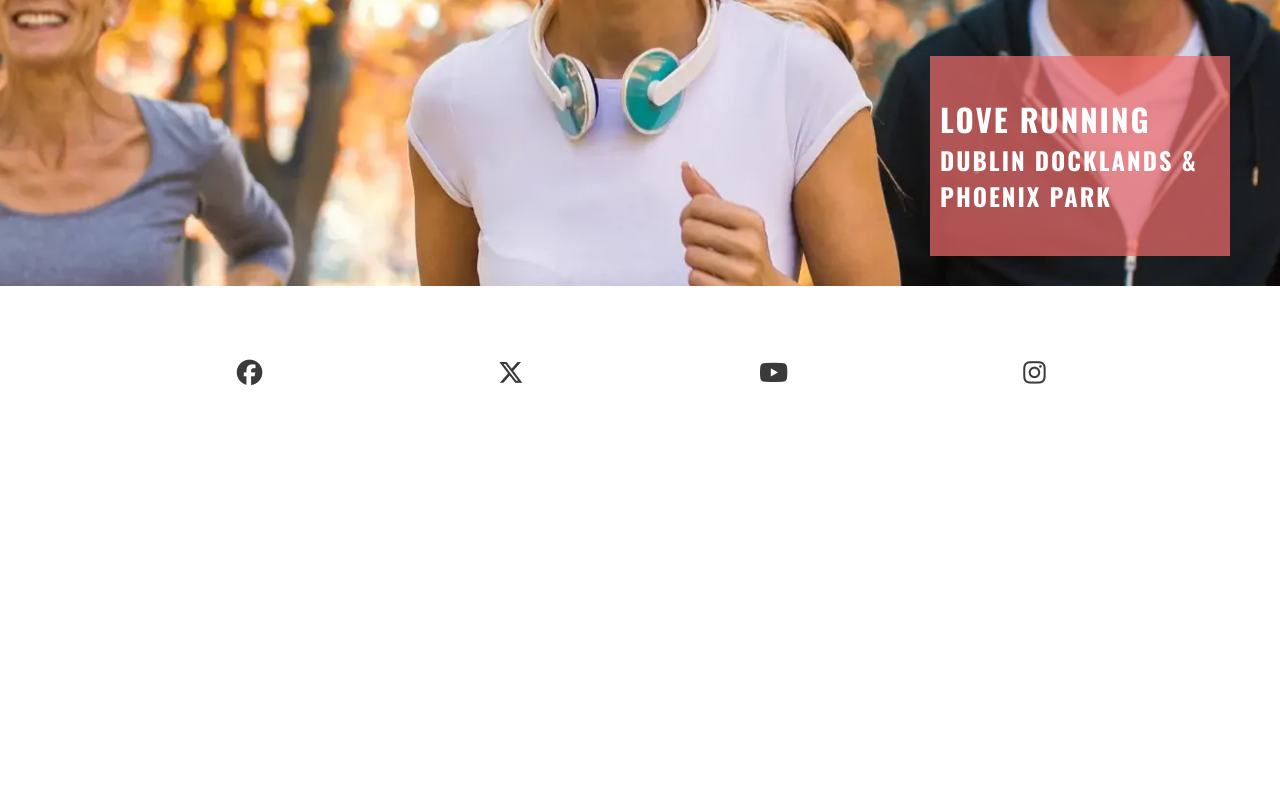
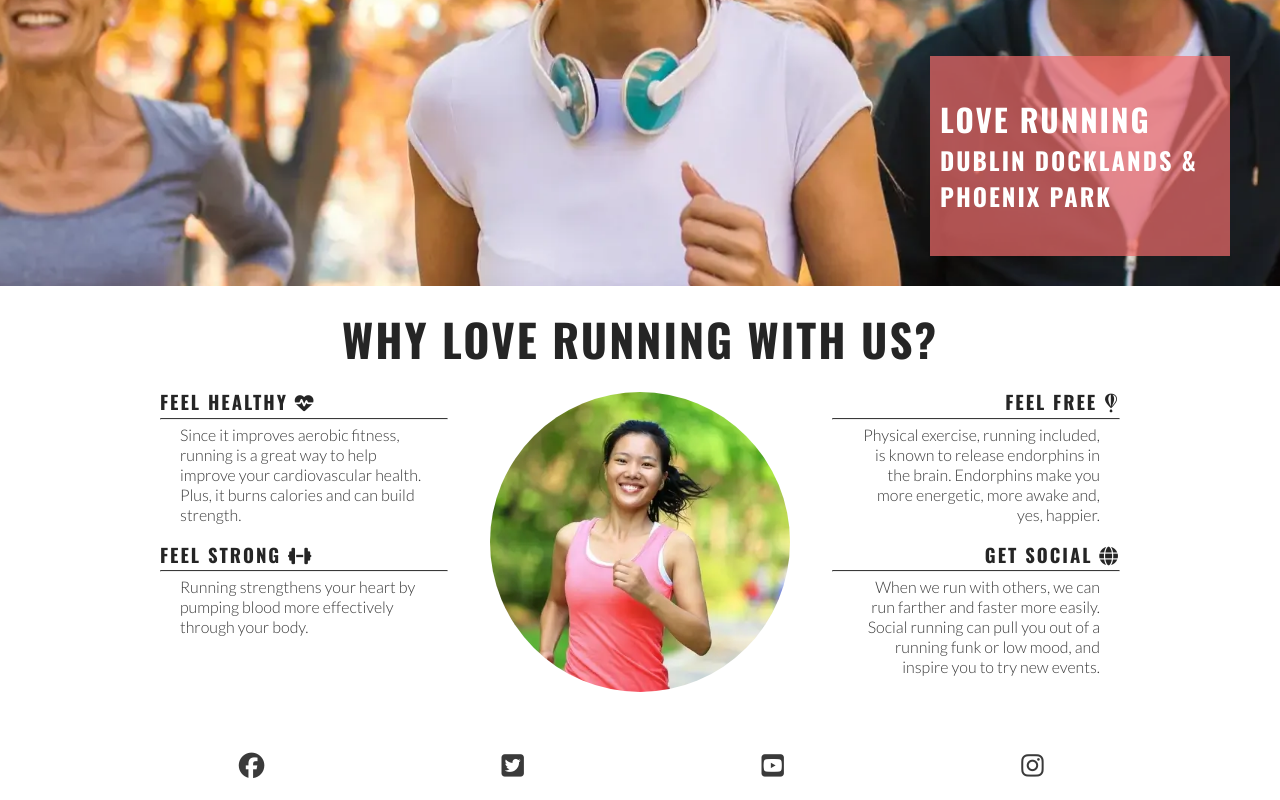
Before and after one commit to Moradillo91/love-running, a plain HTML site: page index.html in a window 1280 px wide. Shown: the part 393-1193 px from the top of the page. Before the commit the page ends 800 px from the top, so only its background shows below. Drawn offline with nearby package versions, Linux system fonts and the light colour scheme.

Commit message:
Add circular image to reasons section

```diff
--- a/assets/css/style.css
+++ b/assets/css/style.css
@@ -1,32 +1,33 @@
-/* Google Fonts */
-@import url('https://fonts.googleapis.com/css2?family=Lato:ital,wght@0,100;0,300;0,400;0,700;0,900;1,100;1,300;1,400;1,700;1,900&family=Oswald:wght@200..700&display=swap');
+/* Google fonts import */
+@import url('https://fonts.googleapis.com/css2?family=Lato:wght@300&family=Oswald:wght@200;300;400;500;600;700&display=swap');
+
 /* Asterisk wildcard selector to override default styles added by the browser */
 * {
+    padding: 0;
     margin: 0;
-  padding: 0;
     box-sizing: border-box;
 }
 
-/*General styles*/
+/* General styles */
 body {
     min-height: 100vh;
     display: flex;
     flex-direction: column;
-  /*Generec project styles*/
+    /* Generic project styles */
     color: #3a3a3a;
     font-family: 'Lato', sans-serif;
-
 }
 
-
-h1, h2, h3 {
+h1,
+h2,
+h3 {
     font-family: 'Oswald', sans-serif;
     text-transform: uppercase;
     letter-spacing: 2px;
     color: #252525;
 }
 
-/*header*/
+/* Header */
 header {
     background-color: #ffffff;
     padding: 0 1rem;
@@ -39,73 +40,26 @@ header {
     align-items: baseline;
 }
 
-header a{
+header a {
     text-decoration: none;
     color: inherit;
-
-}
-
-/*main*/
-main {
-  flex: 1 0 auto;
-  /*Make main element take up any surplus space to push footer down*/
-  margin-top: 47px;
-}
-
-/* Hero Section Styles */
-#hero {
-  height: 600px;
-  width: 100%;
-  background: url(../images/hero-image.webp) no-repeat center center/cover;
-  position: relative;
-}
-
-#cover-text {
-  /*Add rbg valeu stes the opacity so it is transparent*/
-  background-color: rgb(241, 109, 107, .7);
-  font-size: 130%;
-  position: absolute;
-  bottom: 30px;
-  width: 80%;
-  min-height: 200px;
-  padding-top: 40px;
-  padding-left: 10px;
-}
-
-  #cover-text > h2, #cover-text > h3 {
-    color: #ffffff;
-  }
-
-/*footer*/
-#social-networks {
-  text-align: center;
-  padding: 20px 0;
-  display: flex;
-  justify-content: space-evenly;
-  list-style-type: none;
-}
-
-#social-networks i {
-  font-size: 160%;
- padding: 5%;
-  color: #3a3a3a;
 }
 
 #menu {
     font-size: 110%;
+    letter-spacing: 4px;
     list-style-type: none;
-  letter-spacing: 4px;
 }
 
-#menu > li {
-  margin: 1rem;
+#menu>li {
+    margin-bottom: 1em;
 }
 
 .active {
     border-bottom: 1px solid #3a3a3a;
 }
 
-/*Navbar styles with dropdown toggle */
+/* Navbar styles with dropdown toggle */
 nav {
     position: absolute;
     background-color: #ffffff;
@@ -130,8 +84,100 @@ nav {
     font-size: 2rem;
 }
 
-/* Media query: Tablets and large (768px and up) */
+/* Main content */
+main {
+    /* Make main element take up any surplus space to push footer down */
+    flex: 1 0 auto;
+    margin-top: 47px;
+}
+
+/* Hero section */
+#hero {
+    height: 600px;
+    width: 100%;
+    background: url("../images/hero-image.webp") no-repeat center center/cover;
+    position: relative;
+}
+
+#cover-text {
+    /* Final rgba value sets the opacity so it is semi-transparent */
+    background-color: rgba(241, 109, 107, .7);
+    font-size: 130%;
+    position: absolute;
+    bottom: 30px;
+    width: 80%;
+    min-height: 200px;
+    padding-top: 40px;
+    padding-left: 10px;
+}
+
+#cover-text>h2,
+#cover-text>h3 {
+    color: #ffffff;
+}
+
+/* Reasons section */
+#reasons {
+    width: 90%;
+    margin: 20px auto;
+}
+
+#reasons h2 {
+    margin-bottom: 20px;
+    text-align: center;
+    font-size: 280%;
+}
+
+#benefits-physical>div,
+#benefits-mental>div {
+    line-height: 20px;
+    margin-bottom: 20px;
+}
+
+#benefits p {
+    padding: 0 20px;
+}
+
+#benefits hr {
+    border-top: 1px solid #3a3a3a;
+    margin: 5px 0;
+}
+
+#circle-cover-bg {
+    background: url('../images/reasons-image.webp') no-repeat top center / cover;
+    height: 90vw;
+    width: 90vw;
+    margin-bottom: 20px;
+    /* Makes the square image into a circle */
+    border-radius: 50%;
+    max-width: 300px;
+    max-height: 300px;
+}
+
+#benefits-image {
+    display: flex;
+    align-items: center;
+    justify-content: center;
+}
+
+/* Footer */
+#social-networks {
+    text-align: center;
+    padding: 20px 0;
+    display: flex;
+    justify-content: space-evenly;
+    list-style-type: none;
+}
+
+#social-networks i {
+    font-size: 160%;
+    padding: 5%;
+    color: #3a3a3a;
+}
+
+/* Media query: tablets and larger (768px and up) */
 @media screen and (min-width: 768px) {
+
     /* Header */
     nav {
         display: block;
@@ -139,19 +185,18 @@ nav {
         box-shadow: none;
         width: fit-content;
         padding-right: 1rem;
-
     }
 
     #menu {
         display: flex;
     }
-  #menu > li {
+
+    #menu>li {
         padding-left: 1rem;
     }
 
     .nav-toggle-label {
         display: none;
-  }
     }
 
     #logo {
@@ -162,18 +207,67 @@ nav {
 
     /* Main content */
     main {
-  /* Push down the content to make room for the header */
+        /* Push main content down to accommodate larger header */
         margin-top: 79px;
     }
-/* Hero section */
-#cover-text{
+
+    /* Hero */
+    #cover-text {
         width: 300px;
         right: 50px;
     }
 
-/* Media query: Tablets and large (992px and up) */
+    /* Reasons section */
+    #benefits-physical,
+    #benefits-mental {
+        display: flex;
+        flex-direction: column;
+        width: 100%;
+    }
+
+    #benefits-physical>div,
+    #benefits-mental>div {
+        width: 75%;
+    }
+
+    #benefits-mental>div {
+        text-align: end;
+        align-self: flex-end;
+    }
+
+}
+
+/* Large devices (laptops and desktops, 992px and up) */
 @media screen and (min-width: 992px) {
-  #menu  a:hover {
+    #menu a:hover {
         border-bottom: 1px solid #3a3a3a;
     }
 }
+
+@media screen and (min-width: 1200px) {
+    /* Reasons section */
+    #benefits {
+        display: flex;
+        flex-direction: row;
+    }
+
+    #benefits > div {
+        flex: 1;
+    }
+
+    #benefits-image {
+        order: 0
+    }
+
+    #benefits-mental {
+        order: 1;
+    }
+
+    #benefits-mental > div {
+        align-self: flex-start;
+    }
+
+    #benefits-physical > div {
+        align-self: flex-end;
+    }
+}
--- a/index.html
+++ b/index.html
@@ -1,40 +1,22 @@
   <!DOCTYPE html>
   <html lang="en">
+
   <head>
-    <meta charset="UTF-8" />
-    <meta http-equiv="X-UA-Compatible" content="IE=edge" />
-    <meta name="viewport" content="width=device-width, initial-scale=1.0" />
+      <meta charset="UTF-8">
+      <meta http-equiv="X-UA-Compatible" content="IE=edge">
+      <meta name="viewport" content="width=device-width, initial-scale=1.0">
       <!-- Meta tags for search engines -->
-    <meta
-      name="description"
-      content="Love Running. Club for runners in Dublin, Ireland. Urban running, trail running. Dublin docklands and Phoenix Park"
-    />
-    <meta
-      name="keywords"
-      content="love running, run, running club, runners, Ireland, Dublin, sport, exercise"
-    />
+      <meta name="description"
+          content="Love Running. Club for runners in Dublin, Ireland. Urban running, trail running. Dublin docklands and Phoenix Park">
+      <meta name="keywords" content="love running, run, running club, runners, Ireland, Dublin, sport, exercise">
       <!-- Title -->
       <title>Love Running</title>
       <!-- Favicon -->
-    <link
-      rel="apple-touch-icon"
-      sizes="180x180"
-      href="assets/favicon/apple-touch-icon.png"
-    />
-    <link
-      rel="icon"
-      type="image/png"
-      sizes="32x32"
-      href="assets/favicon/favicon-32x32.png"
-    />
-    <link
-      rel="icon"
-      type="image/png"
-      sizes="16x16"
-      href="assets/favicon/favicon-16x16.png"
-    />
-    <!--Stylesheets-->
-    <link rel="stylesheet" href="/assets/css/style.css" />
+      <link rel="apple-touch-icon" sizes="180x180" href="assets/favicon/apple-touch-icon.png">
+      <link rel="icon" type="image/png" sizes="32x32" href="assets/favicon/favicon-32x32.png">
+      <link rel="icon" type="image/png" sizes="16x16" href="assets/favicon/favicon-16x16.png">
+      <!-- Stylesheet -->
+      <link rel="stylesheet" href="assets/css/style.css">
   </head>
 
   <body>
@@ -43,7 +25,7 @@
           <a href="index.html">
               <h1 id="logo">Love Running</h1>
           </a>
-      <input type="checkbox" id="nav-toggle" name="nav-toggle" />
+          <input type="checkbox" id="nav-toggle" name="nav-toggle">
           <label for="nav-toggle" class="nav-toggle-label">
               <i class="fa-solid fa-bars"></i>
           </label>
@@ -51,7 +33,7 @@
               <ul id="menu">
                   <li><a href="index.html" class="active">Home</a></li>
                   <li><a href="gallery.html">Gallery</a></li>
-          <li><a href="signup.html">Sing up</a></li>
+                  <li><a href="signup.html">Sign Up</a></li>
               </ul>
           </nav>
       </header>
@@ -61,7 +43,42 @@
           <section id="hero">
               <div id="cover-text">
                   <h2>Love Running</h2>
-          <h3>Dublin docklands & Phoenix Park</h3>
+                  <h3>Dublin Docklands & Phoenix Park</h3>
+              </div>
+          </section>
+          <section id="reasons">
+              <h2>Why love running with us?</h2>
+              <div id="benefits">
+                  <div id="benefits-physical">
+                      <div>
+                          <h3>Feel healthy <i class="fa-solid fa-heart-pulse"></i></h3>
+                          <hr>
+                          <p>Since it improves aerobic fitness, running is a great way to help improve your cardiovascular
+                              health. Plus, it burns calories and can build strength.</p>
+                      </div>
+                      <div>
+                          <h3>Feel strong <i class="fa-solid fa-dumbbell"></i></h3>
+                          <hr>
+                          <p>Running strengthens your heart by pumping blood more effectively through your body.</p>
+                      </div>
+                  </div>
+                  <div id="benefits-mental">
+                      <div>
+                          <h3>Feel free <i class="fa-brands fa-fly"></i></h3>
+                          <hr>
+                          <p>Physical exercise, running included, is known to release endorphins in the brain. Endorphins
+                              make you more energetic, more awake and, yes, happier.</p>
+                      </div>
+                      <div>
+                          <h3>Get social <i class="fa-solid fa-globe"></i></h3>
+                          <hr>
+                          <p>When we run with others, we can run farther and faster more easily. Social running can pull
+                              you out of a running funk or low mood, and inspire you to try new events.</p>
+                      </div>
+                  </div>
+                  <div id="benefits-image">
+                      <div id="circle-cover-bg"></div>
+                  </div>
               </div>
           </section>
       </main>
@@ -70,50 +87,30 @@
       <footer>
           <ul id="social-networks">
               <li>
-          <a
-            href="http://www.facebook.com/"
-            target="_blank"
-            rel="noopener"
-            aria-label="visit our facebook page (opens in a new tab)"
-            ><i class="fa-brands fa-facebook"></i
-          ></a>
+                  <a href="https://www.facebook.com/" target="_blank" rel="noopener"
+                      aria-label="Visit our Facebook page (opens in a new tab)">
+                      <i class="fa-brands fa-facebook"></i></a>
               </li>
-
               <li>
-          <a
-            href="https://x.com/"
-            target="_blank"
-            rel="noopener"
-            aria-label="visit our X page (opens in a new tab)"
-            ><i class="fa-brands fa-x-twitter"></i
-          ></a>
+                  <a href="https://www.twitter.com/" target="_blank" rel="noopener"
+                      aria-label="Visit our Twitter page (opens in a new tab)">
+                      <i class="fa-brands fa-twitter-square"></i></a>
               </li>
-
               <li>
-          <a
-            href="https://www.youtube.com/"
-            target="_blank"
-            rel="noopener"
-            aria-label="visit our youtube page (opens in a new tab)"
-            ><i class="fa-brands fa-youtube"></i
-          ></a>
+                  <a href="https://www.youtube.com/" target="_blank" rel="noopener"
+                      aria-label="Visit our YouTube page (opens in a new tab)">
+                      <i class="fa-brands fa-youtube-square"></i></a>
               </li>
-
               <li>
-          <a
-            href="https://www.instagram.com/"
-            target="_blank"
-            rel="noopener"
-            aria-label="visit our instagram page (opens in a new tab)"
-            ><i class="fa-brands fa-instagram"></i
-          ></a>
+                  <a href="https://www.instagram.com/" target="_blank" rel="noopener"
+                      aria-label="Visit our Instagram page (opens in a new tab)">
+                      <i class="fa-brands fa-instagram"></i></a>
               </li>
           </ul>
       </footer>
-    <!--Font wesome-->
-    <script
-      src="https://kit.fontawesome.com/32dea88efb.js"
-      crossorigin="anonymous"
-    ></script>
+
+      <!-- Font Awesome kit -->
+      <script src="https://kit.fontawesome.com/3b20d96fa9.js" crossorigin="anonymous"></script>
   </body>
+
   </html>
```
Also changed, not shown: assets/images/reasons-image.webp (added). Lines whose indentation alone changed are shown as unchanged.
